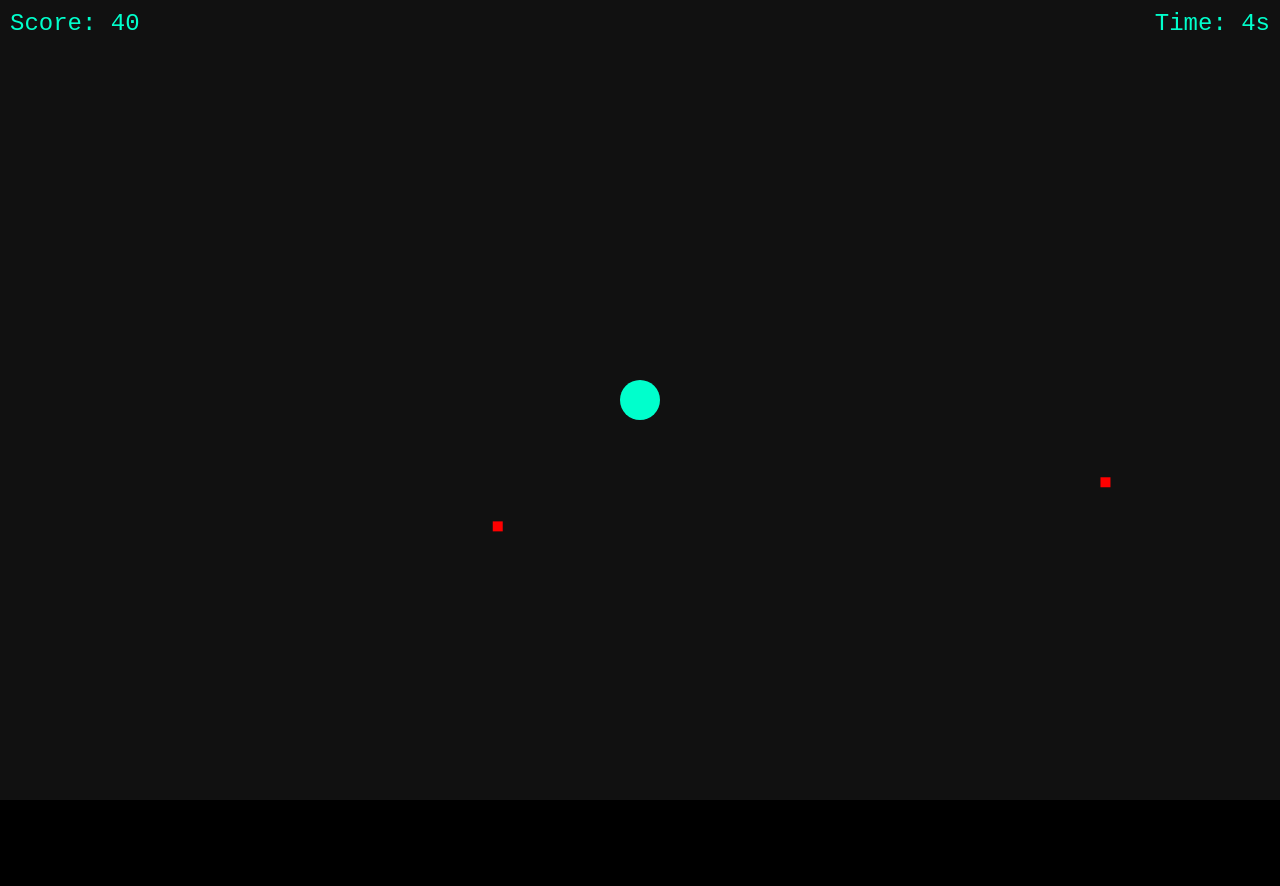
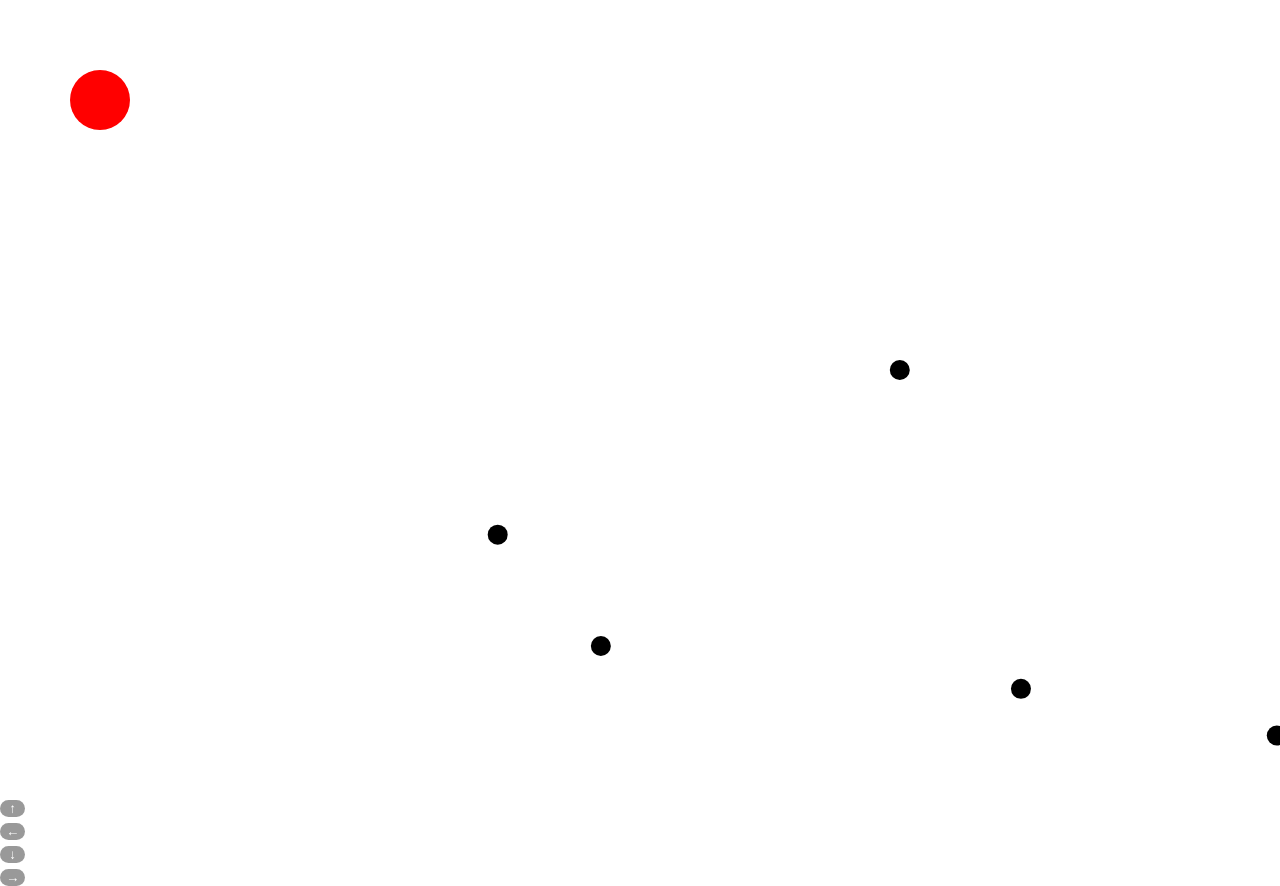
Before and after one commit to Parkminq7/ball-game, a plain HTML site: page index.html in a window 1280 px wide. Before the commit the page ends 800 px from the top, so only its background shows below. Drawn offline with Linux system fonts and the light colour scheme.

Commit message:
최종 수정 2

```diff
--- a/index.html
+++ b/index.html
@@ -2,258 +2,249 @@
 <html lang="ko">
 <head>
   <meta charset="UTF-8" />
-  <meta name="viewport" content="width=device-width, initial-scale=1.0, maximum-scale=1.0, user-scalable=no"/>
+  <meta name="viewport" content="width=device-width, initial-scale=1.0, user-scalable=no">
   <title>화살 피하기 게임</title>
   <style>
     html, body {
       margin: 0;
       padding: 0;
       overflow: hidden;
-      background: black;
-      touch-action: none;
+      height: 100%;
     }
+
     canvas {
       display: block;
-      background: #111;
-    }
-    #timer, #score {
-      position: absolute;
-      top: 10px;
-      font-size: 24px;
-      color: #00ffcc;
-      z-index: 10;
-      font-family: monospace;
-    }
-    #timer {
-      right: 10px;
-    }
-    #score {
-      left: 10px;
-    }
-    #restartBtn {
-      display: none;
-      position: absolute;
-      top: 50%;
-      left: 50%;
-      transform: translate(-50%, -50%);
-      padding: 16px 32px;
-      font-size: 20px;
-      background: #00ffcc;
-      border: none;
-      border-radius: 8px;
-      cursor: pointer;
-      z-index: 20;
     }
 
-    /* 기본 상태에서는 controls 숨김 */
     .controls {
-      display: none;
       position: absolute;
-      bottom: 30px;
-      left: 30px;
-      grid-template-columns: 130px 130px 130px;
-      grid-template-rows: 130px 130px 130px;
-      gap: 10px;
-      z-index: 15;
+      z-index: 10;
+      display: grid;
+      gap: 6px;
     }
 
-    /* 터치 가능한 디바이스에서만 보여줌 */
+    .btn {
+      background-color: rgba(0,0,0,0.4);
+      color: white;
+      border: none;
+      border-radius: 12px;
+      text-align: center;
+    }
+
     @media (pointer: coarse) {
       .controls {
         display: grid;
       }
     }
 
-    .btn {
-      width: 130px;
-      height: 130px;
-      background: rgba(255, 255, 255, 0.1);
-      border: 2px solid #00ffcc;
-      border-radius: 12px;
-      color: #00ffcc;
-      font-size: 32px;
-      text-align: center;
-      line-height: 130px;
-      user-select: none;
+    @media (pointer: fine) {
+      .controls {
+        display: none;
+      }
     }
-    .btn:active {
-      background: rgba(0, 255, 204, 0.3);
+
+    @media (orientation: portrait) and (pointer: coarse) {
+      .controls {
+        bottom: 20px;
+        left: 50%;
+        transform: translateX(-50%);
+        grid-template-columns: 83px 83px 83px;
+        grid-template-rows: 83px 83px 83px;
+      }
+      .btn {
+        width: 83px;
+        height: 83px;
+        font-size: 22px;
+        line-height: 83px;
+      }
+    }
+
+    @media (orientation: landscape) and (pointer: coarse) {
+      .controls {
+        bottom: 30px;
+        left: 10px;
+        transform: none;
+        grid-template-columns: 83px 83px 83px;
+        grid-template-rows: 83px 83px 83px;
+      }
+      .btn {
+        width: 83px;
+        height: 83px;
+        font-size: 22px;
+        line-height: 83px;
+      }
+    }
+
+    #scoreboard {
+      position: absolute;
+      top: 10px;
+      right: 20px;
+      font-size: 24px;
+      color: white;
+      z-index: 5;
+    }
+
+    #restartButton {
+      position: absolute;
+      top: 50%;
+      left: 50%;
+      transform: translate(-50%, -50%);
+      font-size: 24px;
+      padding: 10px 20px;
+      display: none;
+      z-index: 20;
     }
   </style>
 </head>
 <body>
   <canvas id="gameCanvas"></canvas>
-  <div id="timer">Time: 0s</div>
-  <div id="score">Score: 0</div>
-  <button id="restartBtn">재시작</button>
+  <div id="scoreboard">점수: 0</div>
+  <button id="restartButton">재시작</button>
   <div class="controls" id="controls">
-    <div></div> <div class="btn" id="upBtn">↑</div> <div></div>
-    <div class="btn" id="leftBtn">←</div> <div></div> <div class="btn" id="rightBtn">→</div>
-    <div></div> <div class="btn" id="downBtn">↓</div> <div></div>
+    <button class="btn" data-dir="up">↑</button>
+    <button class="btn" data-dir="left">←</button>
+    <button class="btn" data-dir="down">↓</button>
+    <button class="btn" data-dir="right">→</button>
   </div>
-
   <script>
     const canvas = document.getElementById("gameCanvas");
     const ctx = canvas.getContext("2d");
+    const scoreboard = document.getElementById("scoreboard");
+    const restartButton = document.getElementById("restartButton");
 
-    let ball = { x: 100, y: 100, r: 20, speed: 5 };
-    let arrows = [];
-    let keys = {};
+    let width, height;
     let score = 0;
-    let time = 0;
-    let gameOver = false;
-    let arrowInterval = 2000;
-    let lastArrowTime = 0;
-    let lastTime = Date.now();
-    const restartBtn = document.getElementById("restartBtn");
+    let gameStartTime;
 
     function resizeCanvas() {
-      canvas.width = window.innerWidth;
-      canvas.height = window.innerHeight;
+      width = window.innerWidth;
+      height = window.innerHeight;
+      canvas.width = width;
+      canvas.height = height;
     }
 
+    resizeCanvas();
+    window.addEventListener("resize", resizeCanvas);
+
+    let player, keys, arrows, gameOver, arrowSpeedMultiplier;
+
     function resetGame() {
-      ball.x = canvas.width / 2;
-      ball.y = canvas.height / 2;
+      player = { x: 100, y: 100, size: 30, color: "red" };
+      keys = { up: false, down: false, left: false, right: false };
       arrows = [];
+      gameOver = false;
+      arrowSpeedMultiplier = 1;
       score = 0;
-      time = 0;
-      gameOver = false;
-      arrowInterval = 2000;
-      lastArrowTime = 0;
-      lastTime = Date.now();
-      restartBtn.style.display = "none";
-      animate();
+      gameStartTime = Date.now();
+      restartButton.style.display = "none";
     }
 
     function spawnArrow() {
       const side = Math.floor(Math.random() * 4);
-      const speed = 3 + Math.random() * 2;
-      let x, y, dx, dy;
+      let x, y, vx = 0, vy = 0;
+      const baseSpeed = 3 + Math.random() * 2;
+      const speed = baseSpeed * arrowSpeedMultiplier;
 
-      switch (side) {
-        case 0:
-          x = Math.random() * canvas.width;
-          y = 0;
-          dx = (ball.x - x) * 0.01;
-          dy = speed;
-          break;
-        case 1:
-          x = Math.random() * canvas.width;
-          y = canvas.height;
-          dx = (ball.x - x) * 0.01;
-          dy = -speed;
-          break;
-        case 2:
-          x = 0;
-          y = Math.random() * canvas.height;
-          dx = speed;
-          dy = (ball.y - y) * 0.01;
-          break;
-        case 3:
-          x = canvas.width;
-          y = Math.random() * canvas.height;
-          dx = -speed;
-          dy = (ball.y - y) * 0.01;
-          break;
-      }
+      if (side === 0) { x = Math.random() * width; y = 0; vy = speed; }
+      else if (side === 1) { x = width; y = Math.random() * height; vx = -speed; }
+      else if (side === 2) { x = Math.random() * width; y = height; vy = -speed; }
+      else { x = 0; y = Math.random() * height; vx = speed; }
 
-      arrows.push({ x, y, dx, dy, size: 10 });
+      arrows.push({ x, y, vx, vy, size: 10 });
     }
 
-    function drawBall() {
-      ctx.beginPath();
-      ctx.arc(ball.x, ball.y, ball.r, 0, Math.PI * 2);
-      ctx.fillStyle = "#00ffcc";
-      ctx.fill();
-      ctx.closePath();
-    }
+    setInterval(spawnArrow, 1000);
 
-    function drawArrows() {
-      ctx.fillStyle = "red";
-      arrows.forEach(a => {
-        ctx.beginPath();
-        ctx.rect(a.x, a.y, a.size, a.size);
-        ctx.fill();
-        ctx.closePath();
+    function update() {
+      if (gameOver) return;
+
+      const now = Date.now();
+      const elapsed = (now - gameStartTime) / 1000;
+
+      arrowSpeedMultiplier = 1 + Math.floor(elapsed / 15) * 0.3;
+
+      score = Math.floor(elapsed * 10) + Math.floor(elapsed / 15) * 5;
+      scoreboard.textContent = `점수: ${score}`;
+
+      const speed = 5;
+      if (keys.up) player.y -= speed;
+      if (keys.down) player.y += speed;
+      if (keys.left) player.x -= speed;
+      if (keys.right) player.x += speed;
+
+      arrows.forEach(arrow => {
+        arrow.x += arrow.vx;
+        arrow.y += arrow.vy;
+      });
+
+      arrows.forEach(arrow => {
+        const dx = arrow.x - player.x;
+        const dy = arrow.y - player.y;
+        const distance = Math.sqrt(dx * dx + dy * dy);
+        if (distance < arrow.size + player.size) {
+          gameOver = true;
+          restartButton.style.display = "block";
+        }
       });
     }
 
-    function update() {
-      if (keys["ArrowUp"]) ball.y -= ball.speed;
-      if (keys["ArrowDown"]) ball.y += ball.speed;
-      if (keys["ArrowLeft"]) ball.x -= ball.speed;
-      if (keys["ArrowRight"]) ball.x += ball.speed;
+    function draw() {
+      ctx.clearRect(0, 0, width, height);
 
-      arrows.forEach(a => {
-        a.x += a.dx;
-        a.y += a.dy;
+      ctx.fillStyle = player.color;
+      ctx.beginPath();
+      ctx.arc(player.x, player.y, player.size, 0, Math.PI * 2);
+      ctx.fill();
+
+      ctx.fillStyle = "black";
+      arrows.forEach(arrow => {
+        ctx.beginPath();
+        ctx.arc(arrow.x, arrow.y, arrow.size, 0, Math.PI * 2);
+        ctx.fill();
       });
 
-      for (let a of arrows) {
-        const dx = a.x - ball.x;
-        const dy = a.y - ball.y;
-        const distance = Math.sqrt(dx * dx + dy * dy);
-        if (distance < ball.r + a.size / 2) {
-          gameOver = true;
-          restartBtn.style.display = "block";
-        }
-      }
-
-      const now = Date.now();
-      if (now - lastArrowTime > arrowInterval) {
-        spawnArrow();
-        lastArrowTime = now;
-      }
-
-      if (!gameOver) {
-        const elapsed = (now - lastTime) / 1000;
-        if (elapsed >= 1) {
-          time++;
-          let bonus = Math.floor(time / 15) * 5;
-          score += 10 + bonus;
-          lastTime = now;
-          document.getElementById("score").textContent = "Score: " + score;
-          document.getElementById("timer").textContent = "Time: " + time + "s";
-          if (time % 10 === 0 && arrowInterval > 500) {
-            arrowInterval -= 100;
-          }
-        }
+      if (gameOver) {
+        ctx.fillStyle = "rgba(0, 0, 0, 0.5)";
+        ctx.fillRect(0, 0, width, height);
+        ctx.fillStyle = "white";
+        ctx.font = "36px sans-serif";
+        ctx.fillText("게임 오버", width / 2 - 80, height / 2);
       }
     }
 
-    function animate() {
-      if (gameOver) return;
-      ctx.clearRect(0, 0, canvas.width, canvas.height);
-      drawBall();
-      drawArrows();
+    function gameLoop() {
       update();
-      requestAnimationFrame(animate);
+      draw();
+      requestAnimationFrame(gameLoop);
     }
 
-    window.addEventListener("keydown", e => keys[e.key] = true);
-    window.addEventListener("keyup", e => keys[e.key] = false);
-    window.addEventListener("resize", resizeCanvas);
-    restartBtn.addEventListener("click", resetGame);
+    document.querySelectorAll('.btn').forEach(btn => {
+      btn.addEventListener('touchstart', (e) => {
+        keys[e.target.dataset.dir] = true;
+      });
+      btn.addEventListener('touchend', (e) => {
+        keys[e.target.dataset.dir] = false;
+      });
+    });
 
-    window.addEventListener("load", () => {
-      resizeCanvas();
+    window.addEventListener("keydown", (e) => {
+      if (e.key === "ArrowUp") keys.up = true;
+      if (e.key === "ArrowDown") keys.down = true;
+      if (e.key === "ArrowLeft") keys.left = true;
+      if (e.key === "ArrowRight") keys.right = true;
+    });
 
-      // 버추얼 버튼 동작 (보이기 X, 오직 동작만)
-      document.getElementById("upBtn").ontouchstart = () => keys["ArrowUp"] = true;
-      document.getElementById("downBtn").ontouchstart = () => keys["ArrowDown"] = true;
-      document.getElementById("leftBtn").ontouchstart = () => keys["ArrowLeft"] = true;
-      document.getElementById("rightBtn").ontouchstart = () => keys["ArrowRight"] = true;
+    window.addEventListener("keyup", (e) => {
+      if (e.key === "ArrowUp") keys.up = false;
+      if (e.key === "ArrowDown") keys.down = false;
+      if (e.key === "ArrowLeft") keys.left = false;
+      if (e.key === "ArrowRight") keys.right = false;
+    });
 
-      document.getElementById("upBtn").ontouchend =
-      document.getElementById("downBtn").ontouchend =
-      document.getElementById("leftBtn").ontouchend =
-      document.getElementById("rightBtn").ontouchend = () => {
-        keys["ArrowUp"] = keys["ArrowDown"] = keys["ArrowLeft"] = keys["ArrowRight"] = false;
-      };
+    restartButton.addEventListener("click", resetGame);
 
-      resetGame();
-    });
+    resetGame();
+    gameLoop();
   </script>
 </body>
 </html>
```
